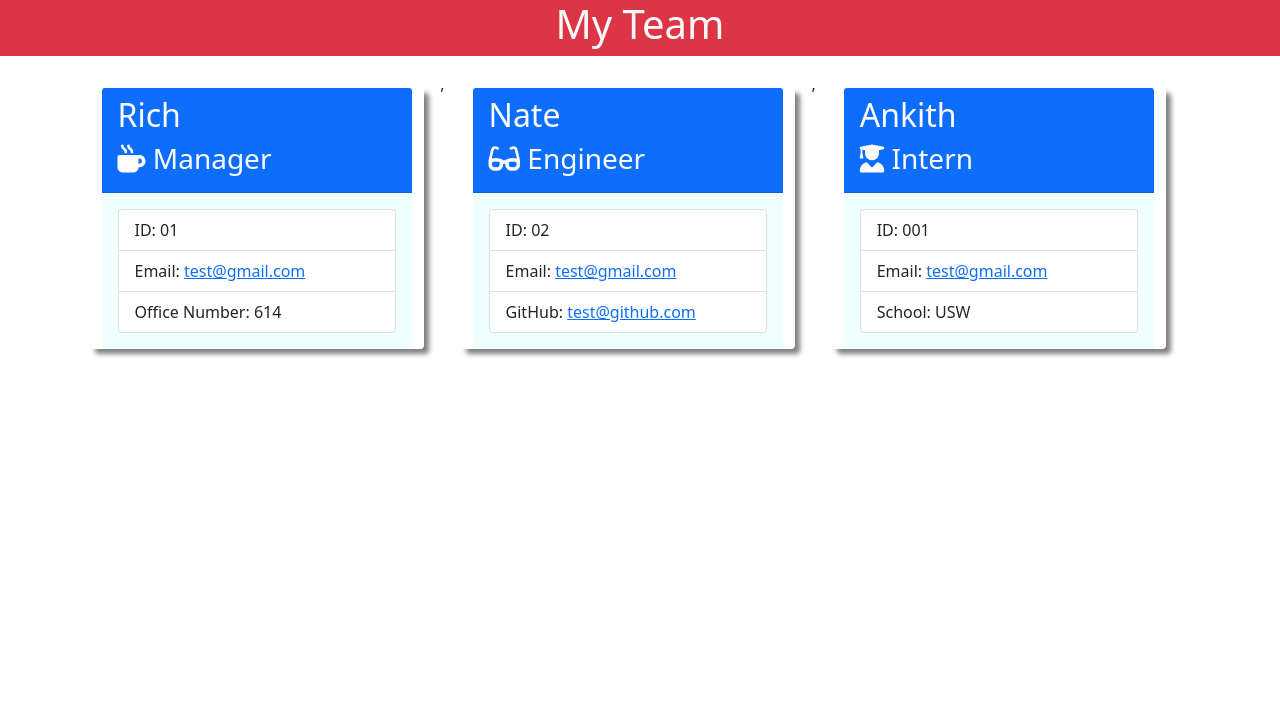
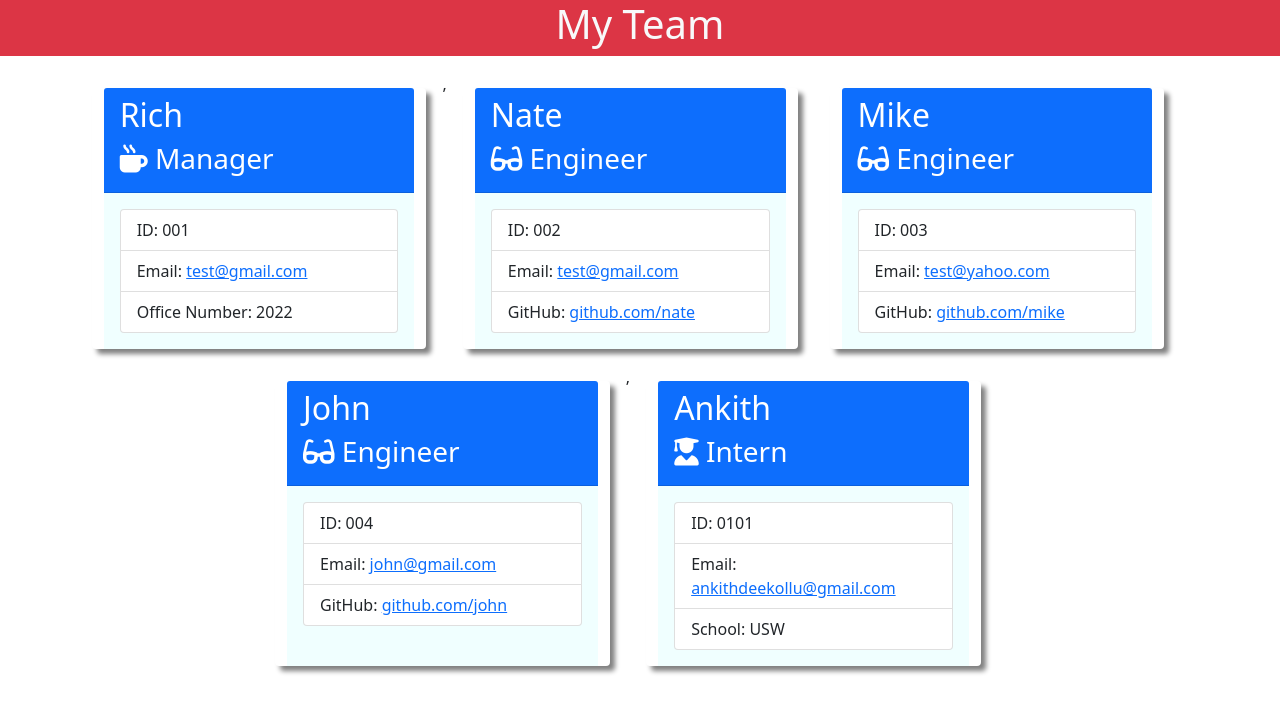
Before and after one commit to ADeekollu/team-profile-generator, a website: page dist/index.html in a window 1280 px wide. Drawn offline with nearby package versions, Linux system fonts and the light colour scheme.

```diff
--- a/dist/index.html
+++ b/dist/index.html
@@ -36,9 +36,9 @@
   </div>
   <div class="card-body">
     <ul class="list-group">
-      <li class="list-group-item">ID: 01</li>
+      <li class="list-group-item">ID: 001</li>
       <li class="list-group-item">Email: <a href="mailto: test@gmail.com">test@gmail.com</a></li>
-      <li class="list-group-item">Office Number: 614</li>
+      <li class="list-group-item">Office Number: 2022</li>
     </ul>
   </div>
 </div>
@@ -50,9 +50,39 @@
   </div>
   <div class="card-body">
     <ul class="list-group">
-      <li class="list-group-item">ID: 02</li>
+      <li class="list-group-item">ID: 002</li>
       <li class="list-group-item">Email: <a href="mailto: test@gmail.com">test@gmail.com</a></li>
-      <li class="list-group-item">GitHub: <a href="https://github.com/test@github.com">test@github.com</a></li>
+      <li class="list-group-item">GitHub: <a href="https://github.com/github.com/nate">github.com/nate</a></li>
+    </ul>
+  </div>
+</div>
+
+
+      <div class="card employee-card">
+  <div class="card-header bg-primary text-white">
+    <h2 class="card-title">Mike</h2>
+    <h3 class="card-title"><i class="fas fa-glasses mr-2"></i> Engineer</h3>
+  </div>
+  <div class="card-body">
+    <ul class="list-group">
+      <li class="list-group-item">ID: 003</li>
+      <li class="list-group-item">Email: <a href="mailto: test@yahoo.com">test@yahoo.com</a></li>
+      <li class="list-group-item">GitHub: <a href="https://github.com/github.com/mike">github.com/mike</a></li>
+    </ul>
+  </div>
+</div>
+
+
+      <div class="card employee-card">
+  <div class="card-header bg-primary text-white">
+    <h2 class="card-title">John</h2>
+    <h3 class="card-title"><i class="fas fa-glasses mr-2"></i> Engineer</h3>
+  </div>
+  <div class="card-body">
+    <ul class="list-group">
+      <li class="list-group-item">ID: 004</li>
+      <li class="list-group-item">Email: <a href="mailto: john@gmail.com">john@gmail.com</a></li>
+      <li class="list-group-item">GitHub: <a href="https://github.com/github.com/john">github.com/john</a></li>
     </ul>
   </div>
 </div>
@@ -65,8 +95,8 @@
   </div>
   <div class="card-body">
     <ul class="list-group">
-      <li class="list-group-item">ID: 001</li>
-      <li class="list-group-item">Email: <a href="mailto: test@gmail.com">test@gmail.com</a></li>
+      <li class="list-group-item">ID: 0101</li>
+      <li class="list-group-item">Email: <a href="mailto: ankithdeekollu@gmail.com">ankithdeekollu@gmail.com</a></li>
       <li class="list-group-item">School: USW</li>
     </ul>
   </div>
```
Also changed, not shown: README.md.
